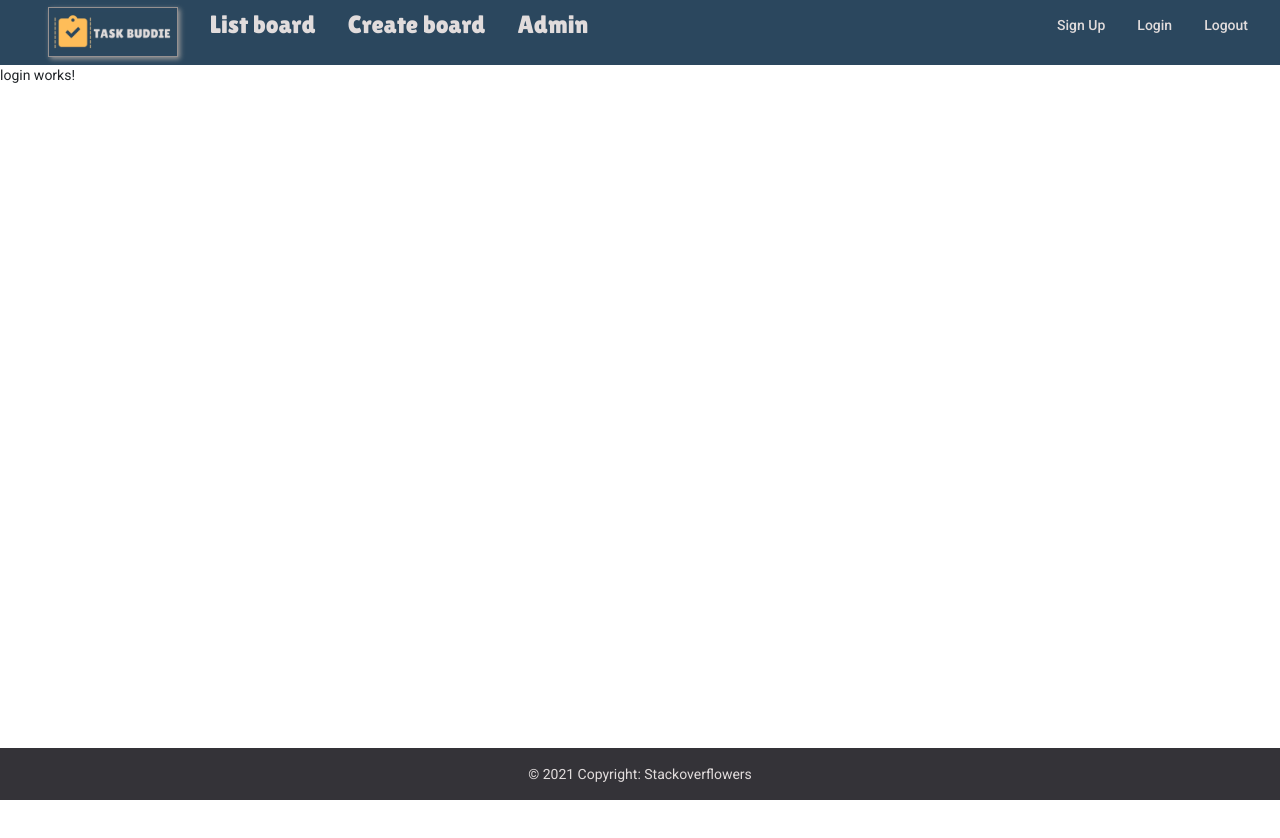
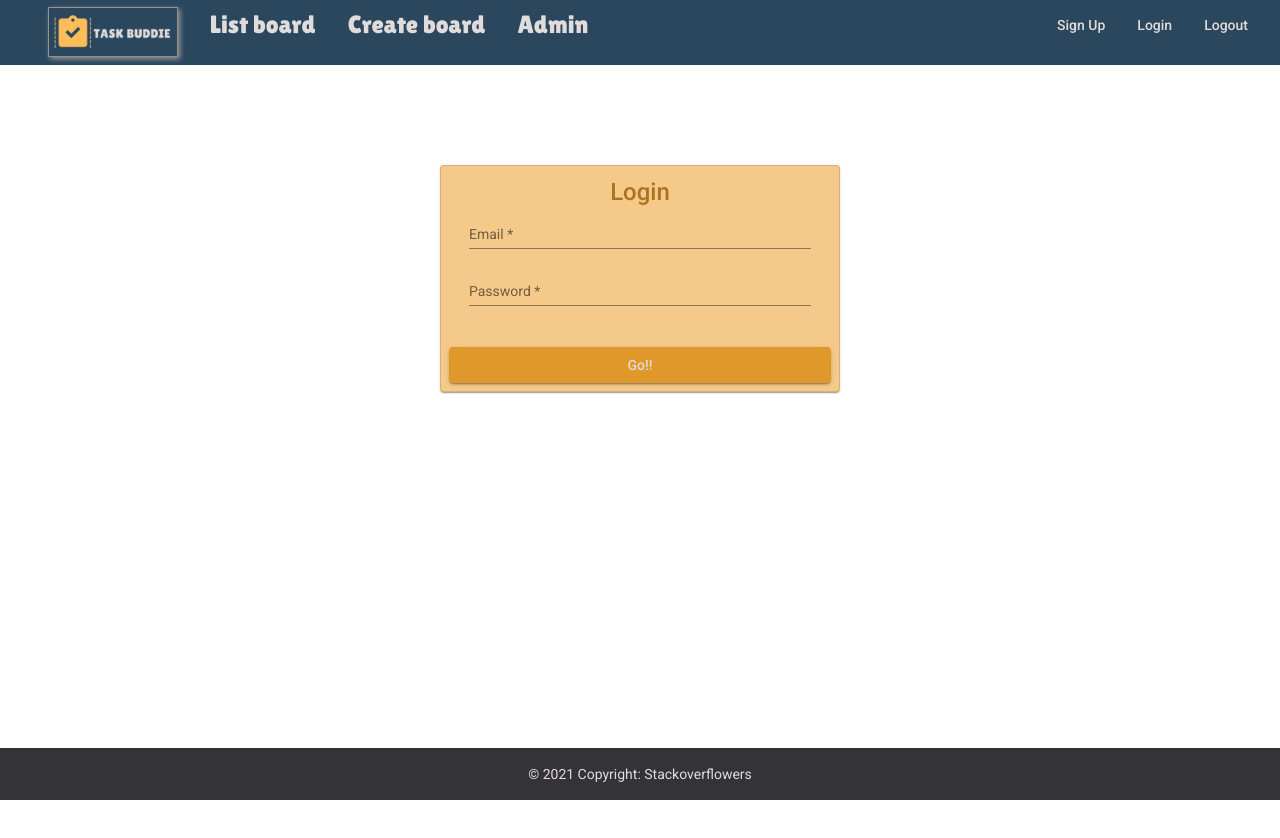
Before and after one commit to StackOverflowers/TaskBuddie, an Angular app in the folder frontend/: page / in a window 1280 px wide. Shown: the top 838 px of the page. Before the commit the page ends 800 px from the top, so only its background shows below. Built offline with nearby package versions, Linux system fonts and the light colour scheme.

Commit message:
Feat: login form

```diff
--- a/frontend/src/app/home/login/login.component.css
+++ b/frontend/src/app/home/login/login.component.css
@@ -0,0 +1,49 @@
+.container {
+    display: flex;
+    flex-direction: column;
+  }
+
+  .button {
+    width: 100%;
+  }
+
+  .card {
+    background-color: #f4c989;
+    min-width: 150px;
+    max-width: 400px;
+    width: 100%;
+  }
+
+  .form {
+    display: flex;
+    justify-content: center;
+    align-items: center;
+    padding: 100px 16px 0px;
+  }
+
+  mat-card-title {
+    text-align: center;
+    color: #ac7420;
+  }
+
+  .colorButton {
+    background-color: #e0982b;
+    color: #e1dcdc;
+  }
+
+  .bgComponent {
+    background-repeat: no-repeat;
+    background-size: cover;
+    width: 100%;
+    height: 100%;
+  }
+
+  /*change color of animation input*/
+
+  ::ng-deep .mat-form-field-ripple  {
+    background-color: #ac7420 !important;
+  }
+
+  ::ng-deep .mat-focused .mat-form-field-label {
+    color: #ac7420 !important;
+  }
--- a/frontend/src/app/home/login/login.component.html
+++ b/frontend/src/app/home/login/login.component.html
@@ -1 +1,34 @@
-<p>login works!</p>
+<div class="bgComponent">
+    <div class="form">
+      <mat-card class="card">
+        <mat-card-title>Login</mat-card-title>
+        <mat-card-content>
+          <div class="container">
+            <mat-form-field>
+              <input
+
+                type="email"
+                matInput
+                placeholder="Email"
+                required
+              />
+            </mat-form-field>
+            <mat-form-field>
+              <input
+
+                type="password"
+                matInput
+                placeholder="Password"
+                required
+              />
+            </mat-form-field>
+          </div>
+        </mat-card-content>
+        <mat-card-actions>
+          <button class="button colorButton" mat-raised-button>
+            Go!!
+          </button>
+        </mat-card-actions>
+      </mat-card>
+    </div>
+  </div>
```
